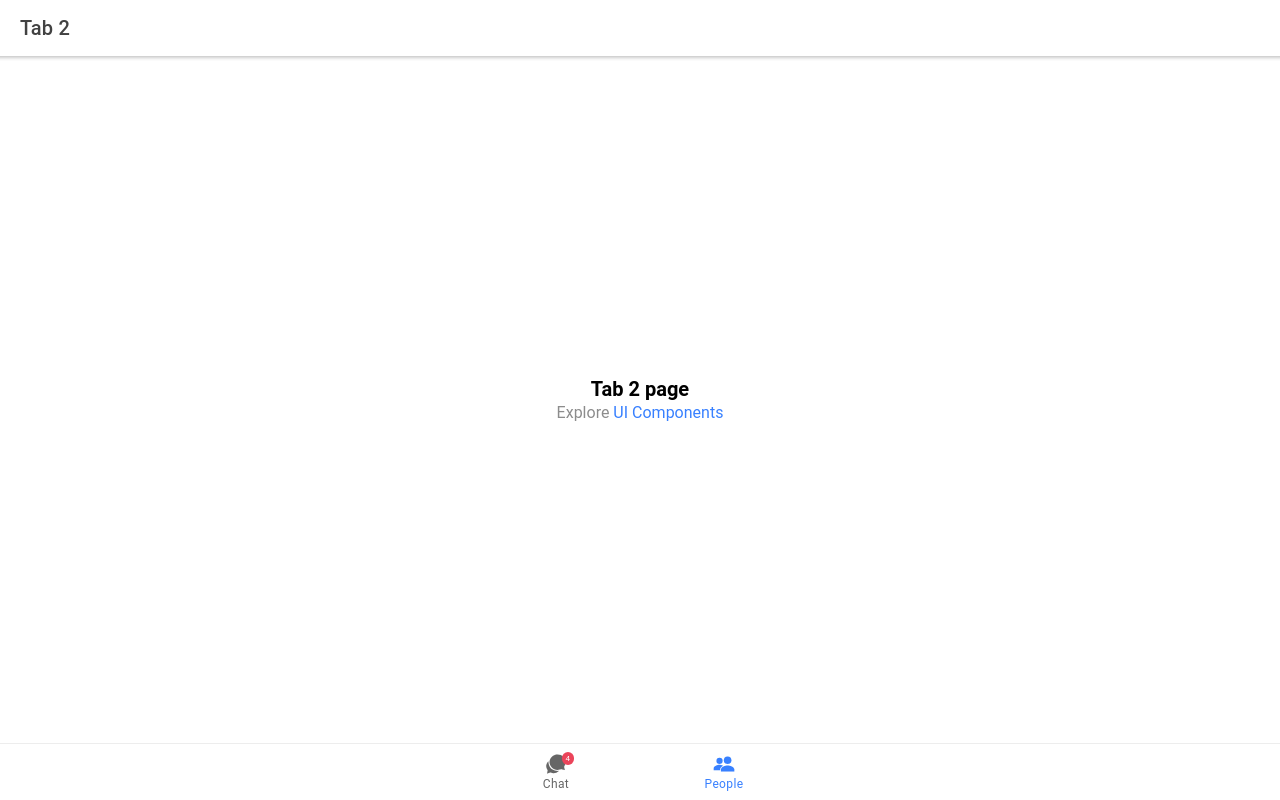
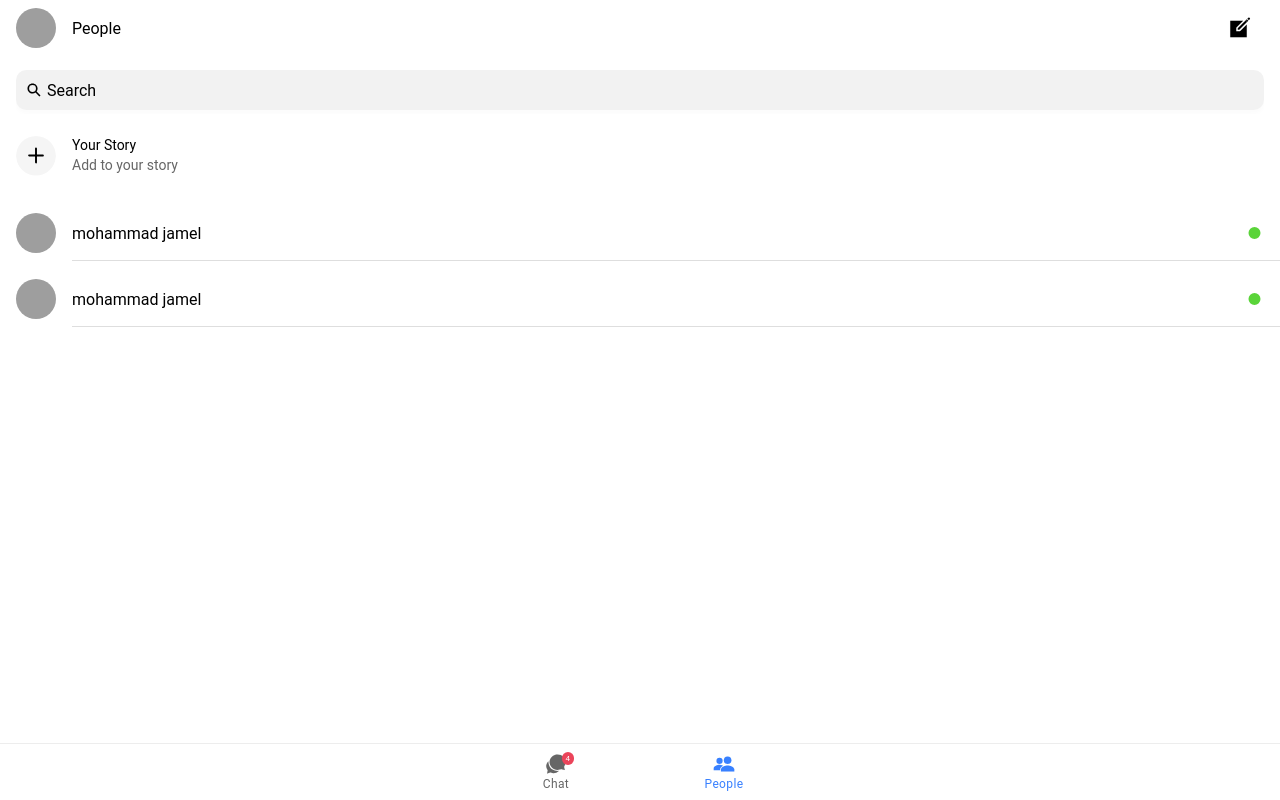
Before and after one commit to mohammad19974/chat-ionic-6, a React (Create React App) app: page /tab2 in a window 1280 px wide. Built offline with nearby package versions, Linux system fonts and the light colour scheme; grey boxes are pictures that could not be loaded.

Commit message:
add people

```diff
--- a/src/App.tsx
+++ b/src/App.tsx
@@ -12,10 +12,7 @@ import {
 import { IonReactRouter } from "@ionic/react-router";
 import {
   chatbubblesSharp,
-  ellipse,
   peopleSharp,
-  square,
-  triangle,
 } from "ionicons/icons";
 import Tab1 from "./pages/Tab1";
 import Tab2 from "./pages/Tab2";
@@ -39,6 +36,7 @@ import "@ionic/react/css/display.css";
 /* Theme variables */
 import "./theme/variables.css";
 import HomeChat from "./pages/home-chat";
+import People from "./pages/people";
 
 const App: React.FC = () => (
   <IonApp>
@@ -49,7 +47,7 @@ const App: React.FC = () => (
             <HomeChat />
           </Route>
           <Route exact path="/tab2">
-            <Tab2 />
+            <People />
           </Route>
           <Route path="/tab3">
             <Tab3 />
--- a/src/layout/header-main-page/index.tsx
+++ b/src/layout/header-main-page/index.tsx
@@ -19,7 +19,7 @@ export const HeaderMainPage: React.FC<HeaderMainPageProps> = ({ title }) => {
           <IonAvatar slot="start">
             <img src="https://www.atlassian.com/dam/jcr:ba03a215-2f45-40f5-8540-b2015223c918/Max-R_Headshot%20(1).jpg" />
           </IonAvatar>
-          <IonLabel>Chats</IonLabel>
+          <IonLabel>{title }</IonLabel>
           <IonButtons>
             <IonButton>
               <IonIcon slot="icon-only" icon={createSharp}></IonIcon>
--- a/src/pages/home-chat/index.tsx
+++ b/src/pages/home-chat/index.tsx
@@ -6,7 +6,7 @@ import { SliderStories } from "../../components/slider-stories";
 import { HeaderMainPage } from "../../layout/header-main-page";
 import { itemChat } from "../../views/item-chat";
 import { StoriesList } from "../../views/stories";
-import { SearchBar } from "./components/search-bar";
+import { SearchBar } from "../../components/search-bar";
 const HomeChat: React.FC = () => {
   return (
     <IonPage>
--- /dev/null
+++ b/src/pages/people/components/item-add-story/index.tsx
@@ -0,0 +1,15 @@
+import { IonAvatar, IonItem, IonLabel } from "@ionic/react"
+
+export const ItemAddStory: React.FC = () => {
+
+
+    return(   <IonItem lines="none">
+    <IonAvatar slot="start">
+        <img src={ process.env.PUBLIC_URL+"/assets/svg/Group 6 (1).svg"}/>
+    </IonAvatar>
+    <IonLabel>
+        <h4>Your Story</h4>
+        <p>Add to your story</p>
+    </IonLabel>
+</IonItem>)
+}
--- /dev/null
+++ b/src/pages/people/components/item-people/index.tsx
@@ -0,0 +1,19 @@
+import { IonAvatar, IonItem, IonLabel } from '@ionic/react'
+import React from 'react'
+import { ItemPeopleProps } from './props'
+import './style.scss'
+export const ItemPeople: React.FC<ItemPeopleProps> = React.memo(({name,pathImage,isActive}) => {
+
+
+
+    return (<IonItem button detail={false} className={"item-people"}>
+        <IonAvatar className="avtar" slot="start">
+            <img src={pathImage}/>
+        </IonAvatar>
+        <IonLabel>
+           {name}
+        </IonLabel>
+
+        <img src={process.env.PUBLIC_URL+"/assets/svg/Oval.svg"} />
+    </IonItem>)
+})
--- /dev/null
+++ b/src/pages/people/components/item-people/props.ts
@@ -0,0 +1,6 @@
+export interface ItemPeopleProps{
+    name: string,
+    pathImage: string,
+    isActive: boolean | false,
+    id?:string
+}
--- /dev/null
+++ b/src/pages/people/components/item-people/style.scss
@@ -0,0 +1,7 @@
+.item-people{
+    margin-top: 10px;
+    .avtar{
+width: 40px;
+height: 40px;
+    }
+}
--- /dev/null
+++ b/src/pages/people/index.tsx
@@ -0,0 +1,28 @@
+import { IonAvatar, IonContent, IonItem, IonLabel, IonList, IonPage } from '@ionic/react'
+import React from 'react'
+import { SearchBar } from '../../components/search-bar'
+import { HeaderMainPage } from '../../layout/header-main-page'
+import { itemPeople } from '../../views/item-people'
+import { ItemAddStory } from './components/item-add-story'
+import { ItemPeople } from './components/item-people'
+
+const People: React.FC = () => {
+
+
+
+
+    return (<IonPage>
+ <HeaderMainPage title="People" />
+        <IonContent>
+            <SearchBar />
+            <ItemAddStory />
+            <IonList>
+                {itemPeople.map((data, index) => {
+                    return <ItemPeople key={index} name={data.name} isActive={data.isAvtive} pathImage={ data.pathImage}/>
+                })}
+
+                </IonList>
+        </IonContent>
+    </IonPage>)
+}
+export default React.memo(People)
--- /dev/null
+++ b/src/views/item-people.ts
@@ -0,0 +1,10 @@
+export const itemPeople = [{
+    name: "mohammad jamel",
+    pathImage:   "https://encrypted-tbn0.gstatic.com/images?q=tbn:ANd9GcRmsuLKIMq15uDDZEGOjeEOA_qDxs_fwrtwQA&usqp=CAU",
+    isAvtive:true
+},
+{
+    name: "mohammad jamel",
+    pathImage:   "https://encrypted-tbn0.gstatic.com/images?q=tbn:ANd9GcRmsuLKIMq15uDDZEGOjeEOA_qDxs_fwrtwQA&usqp=CAU",
+    isAvtive:true
+}]
```
Also changed, not shown: src/components/search-bar/index.tsx (renamed from src/pages/home-chat/components/search-bar/index.tsx), src/components/search-bar/props.ts (renamed from src/pages/home-chat/components/search-bar/props.ts), src/components/search-bar/style.scss (renamed from src/pages/home-chat/components/search-bar/style.scss).
